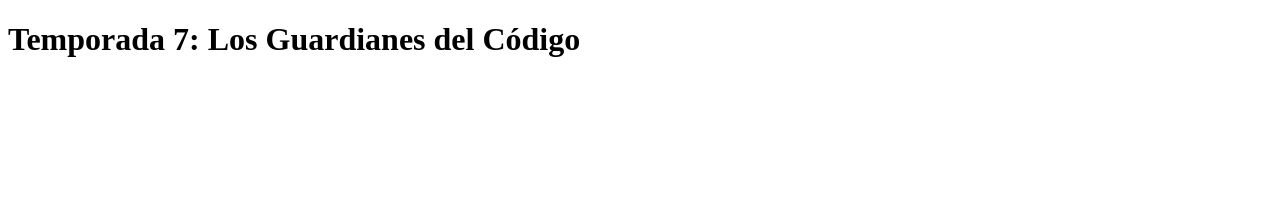
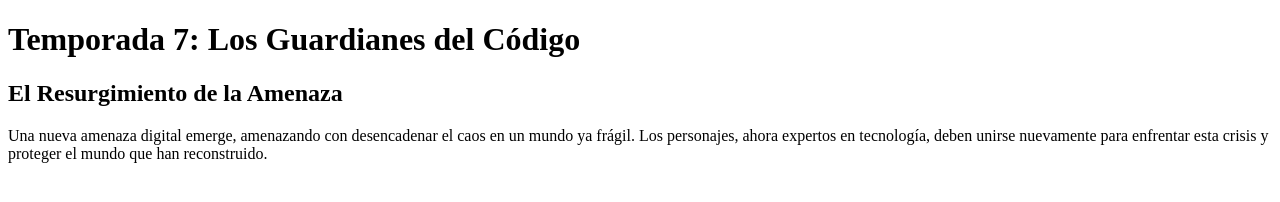
Before and after one commit to MelaMaluenda/202309-w4ch1-mela-maluenda, a plain HTML site: page season07.html in a window 1280 px wide. Drawn offline with Linux system fonts and the light colour scheme.

Commit message:
Add the title and synopsis of season7 episode1

```diff
--- a/season07.html
+++ b/season07.html
@@ -13,6 +13,14 @@
   <header>
     <h1>Temporada 7: Los Guardianes del Código</h1>
   </header>
+  <main>
+    <article>
+      <h2>El Resurgimiento de la Amenaza</h2>
+      <p>Una nueva amenaza digital emerge, amenazando con desencadenar el caos en un mundo ya frágil. Los personajes,
+        ahora expertos en tecnología, deben unirse nuevamente para enfrentar esta crisis y proteger el mundo que han
+        reconstruido.</p>
+    </article>
+  </main>
 </body>
 
 </html>
```
